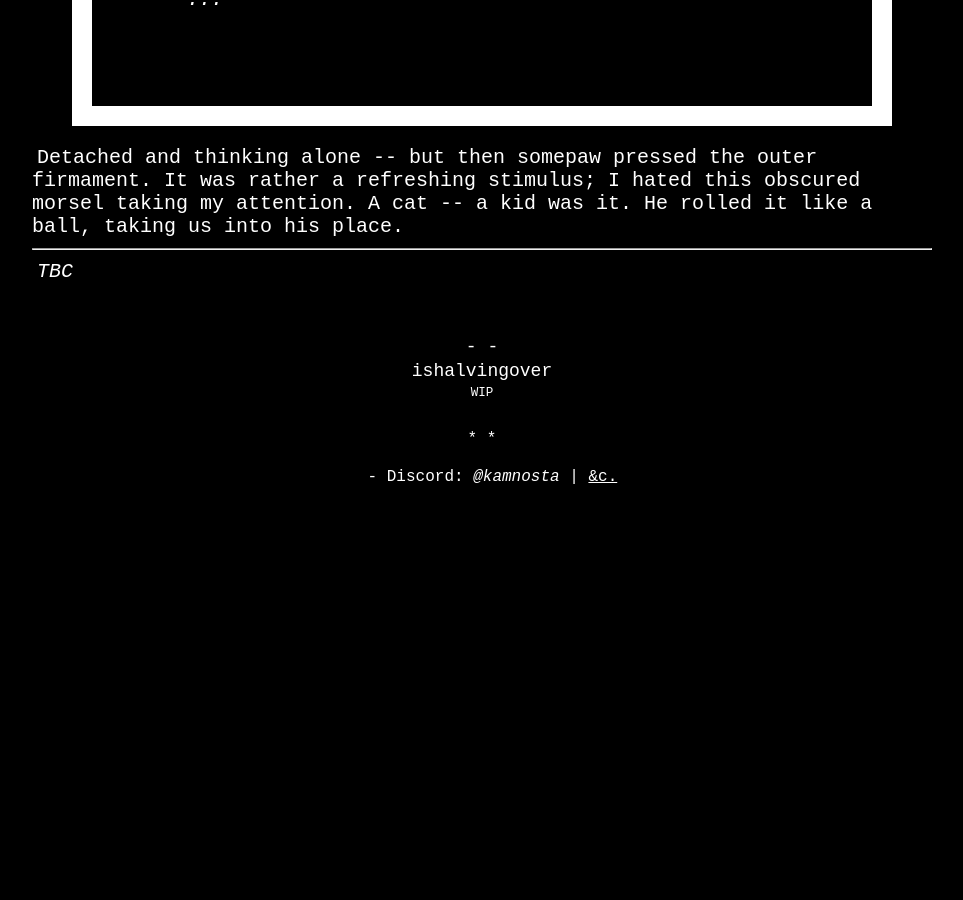
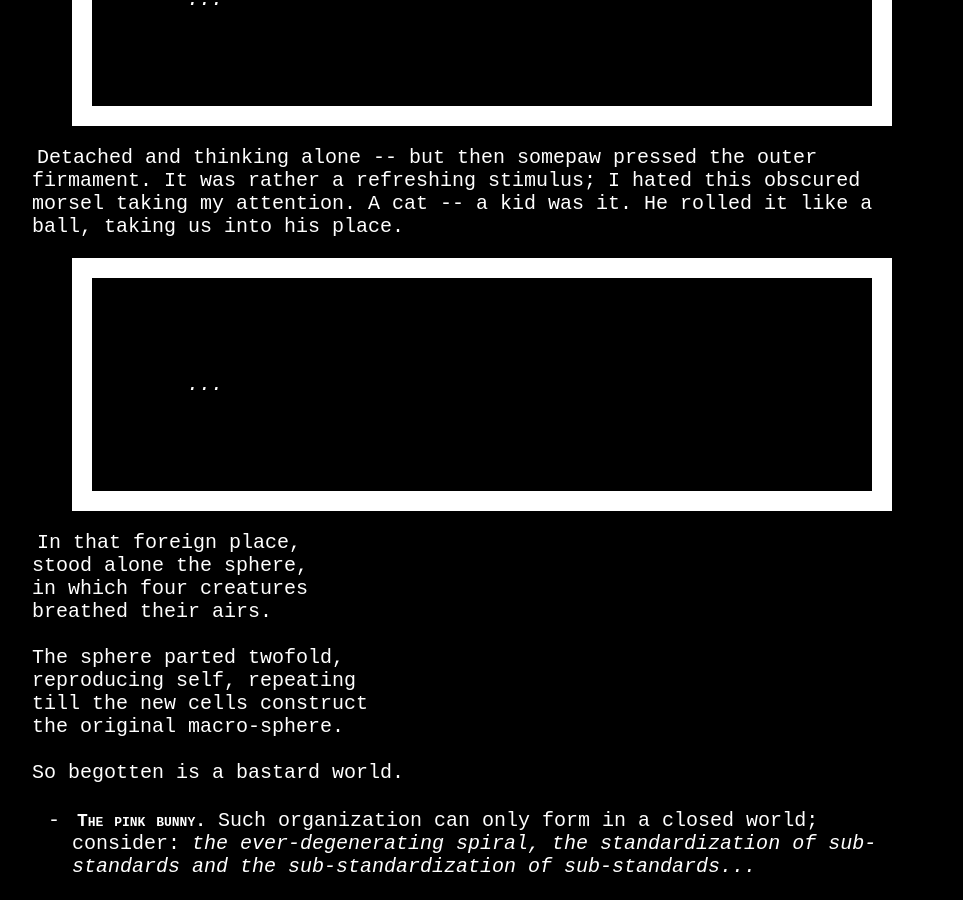
Before and after one commit to kamnosta/kamnosta.github.io, a Jekyll site: the page built from _ishalvingover/25-08-24-1.md, in a window 1280 px wide and 900 px high, scrolled down 7310 px. Shown: the whole window, without its empty margins (158-1121 px from the left). Built offline with Jekyll 4.4.1, drawn with Linux system fonts in a browser that asks for light colours; before the commit the page ends 7812 px from its top, so only the background shows below that.

Commit message:
iho update all written

```diff
--- a/_ishalvingover/25-08-24-1.md
+++ b/_ishalvingover/25-08-24-1.md
@@ -94,8 +94,23 @@ She squashed the bad echos round with her paws, wrapping it with an obscuring fi
 
 Detached and thinking alone -- but then somepaw pressed the outer firmament. It was rather a refreshing stimulus; I hated this obscured morsel taking my attention. A cat -- a kid was it. He rolled it like a ball, taking us into his place.
 
----
-*TBC*
+> ...
+
+In that foreign place,<br>
+stood alone the sphere,<br>
+in which four creatures<br>
+breathed their airs.<br>
+<br>
+The sphere parted twofold,<br>
+reproducing self, repeating<br>
+till the new cells construct<br>
+the original macro-sphere.<br>
+<br>
+So begotten is a bastard world.<br>
+
+- <span class="iho-name-span">The pink bunny.</span> Such organization can only form in a closed world; consider: *the ever-degenerating spiral, the standardization of sub-standards and the sub-standardization of sub-standards...*
+
+<p class="text-align-center">⁂</p>
 
 <style>
 	.iho-name-span {
@@ -103,4 +118,8 @@ Detached and thinking alone -- but then somepaw pressed the outer firmament. It
 		font-weight: bold;
 		font-variant: small-caps;
 	}
+
+	.text-align-center {
+		text-align: center;
+	}
 </style>
```
